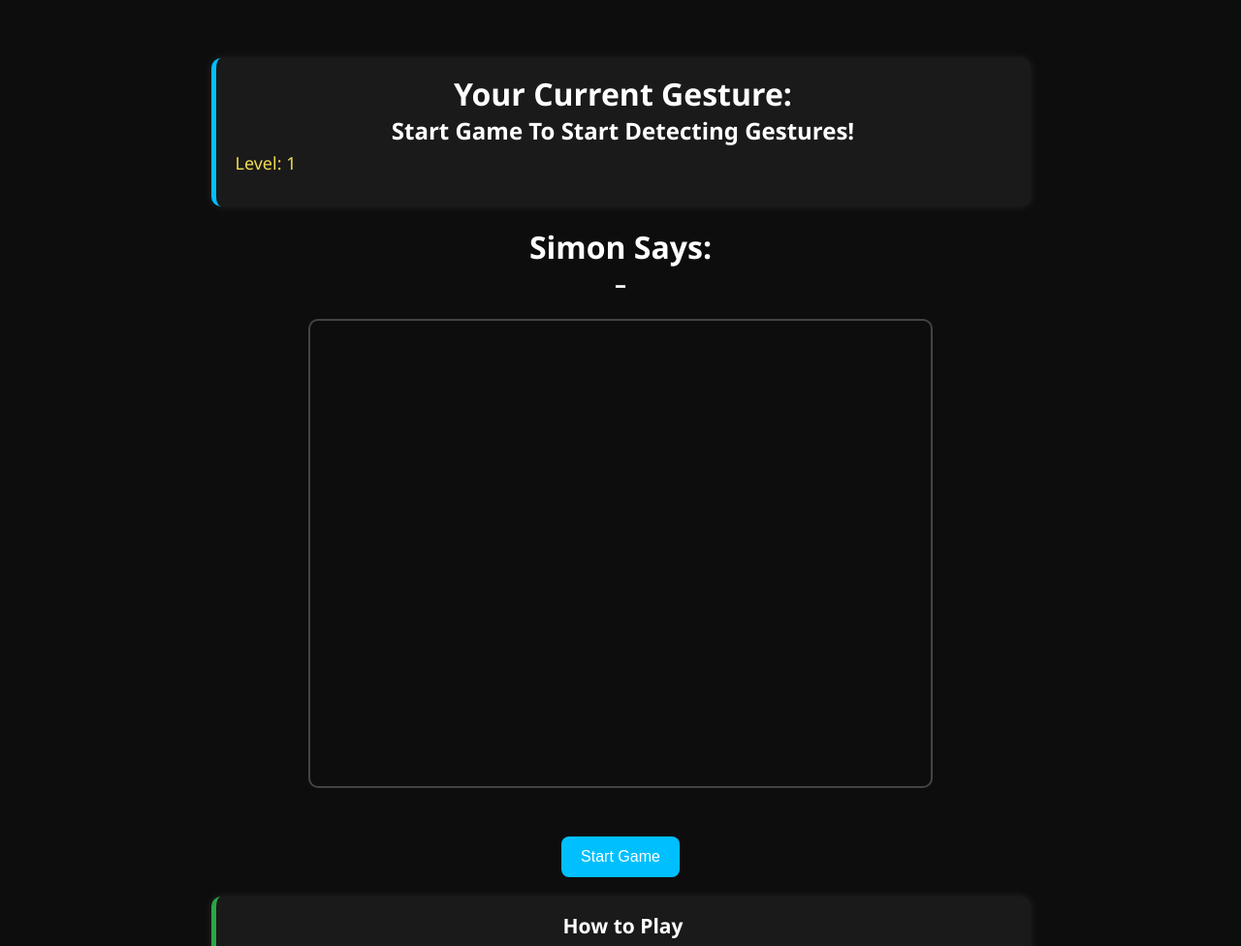
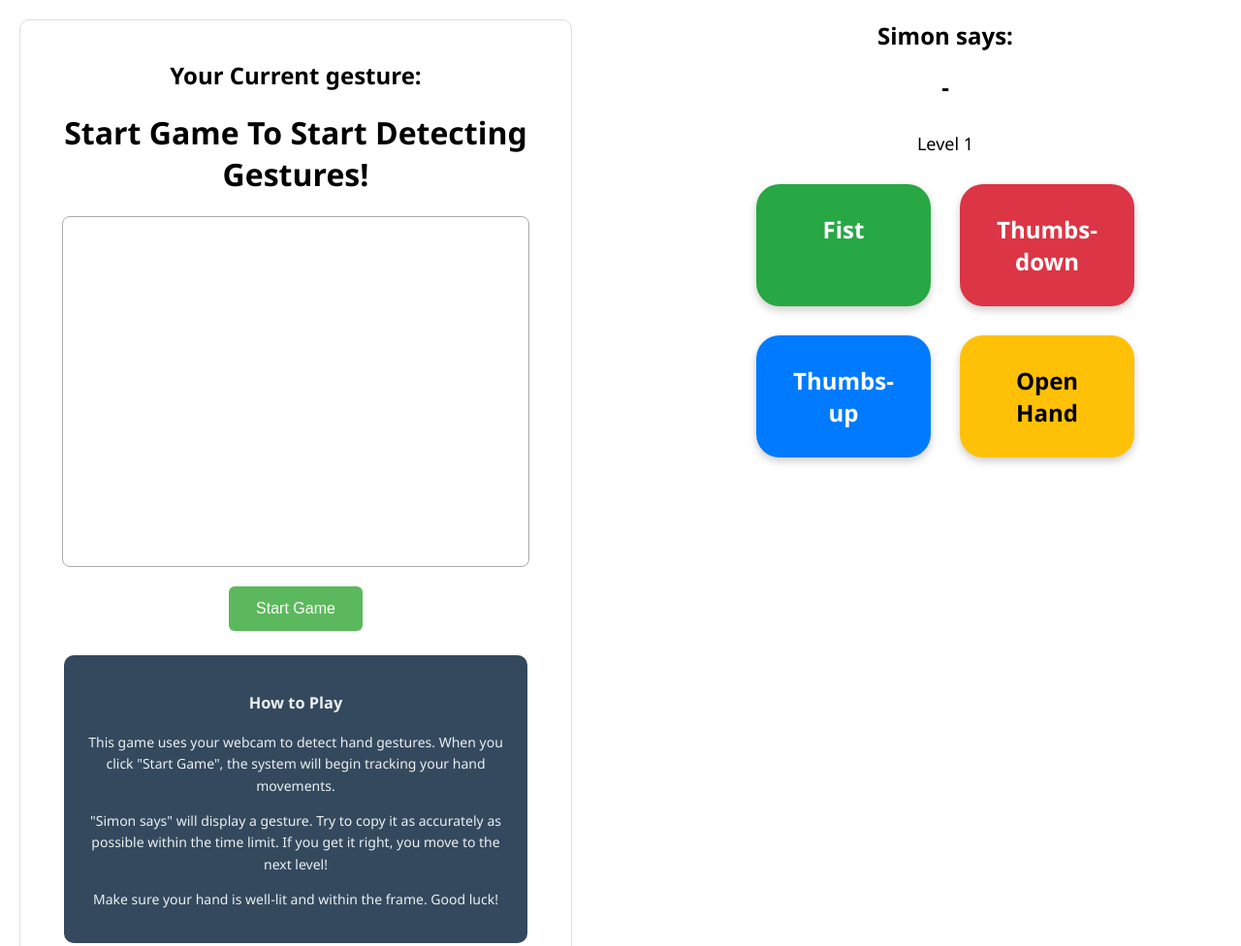
Before and after one commit to SEVerhaak/PRG8-Frontend-AI-Applicatie, a website: page index.html in a window 1280 px wide. Shown: the top 976 px of the page at 97% size. Drawn offline with Linux system fonts and the light colour scheme; a script that the page names is missing.

Commit message:
Added styling and logic

```diff
--- a/index.html
+++ b/index.html
@@ -6,141 +6,186 @@
   <title>MediaPipe Hand Tracking</title>
   <style>
     body {
-      background: #0d0d0d;
       margin: 0;
       padding: 0;
-      color: #fff;
       font-family: 'Segoe UI', Tahoma, Geneva, Verdana, sans-serif;
-      display: flex;
-      justify-content: center;
-      /* Removed align-items: center and height: 100vh */
-      min-height: 100vh;
-      padding-top: 40px; /* Adds space at top */
-      box-sizing: border-box;
-      overflow-x: hidden;
+      background: #ffffff;
+      height: 100vh;
     }
 
-    .flexbox {
+    .main-container {
+      display: flex;
+      justify-content: space-around;
+      align-items: stretch;
+      padding: 20px;
+      min-height: 100vh;
+      box-sizing: border-box;
+    }
+
+    .left-column {
+      margin-right: 50px;
+    }
+
+    .right-column {
+      margin-left: 50px;
+      align-items: center;
+    }
+
+    .left-column, .right-column {
       display: flex;
       flex-direction: column;
-      align-items: center;
       gap: 20px;
-      max-width: 800px;
+      flex: 1;
+    }
+
+    #predictionBox {
       padding: 20px;
-      padding-bottom: 60px;
+      border: 1px solid #ddd;
+      border-radius: 10px;
+      text-align: center;
+      flex: 1;
     }
 
     #container {
+      margin: 20px auto;
+      width: 480px;
+      height: 360px;
+      border: 1px solid #aaa;
+      border-radius: 8px;
+      overflow: hidden;
       position: relative;
-      width: 640px;
-      height: 480px;
-      border: 2px solid #444;
-      border-radius: 10px;
-      overflow: hidden;
     }
 
     video, canvas {
       position: absolute;
       top: 0;
       left: 0;
-      width: 640px;
-      height: 480px;
+      width: 480px;
+      height: 360px;
       transform: scaleX(-1);
     }
 
-    h1, h2, h3 {
-      margin: 0;
-      text-align: center;
+    #feedback {
+      color: #28a745;
+      margin: 10px 0;
     }
 
-    #predictionBox, #instructionBox {
-      background: #1a1a1a;
-      padding: 15px 20px;
-      border-radius: 10px;
-      box-shadow: 0 0 10px rgba(255, 255, 255, 0.1);
-      width: 100%;
+    #start {
+      background-color: #5cb85c;
+      color: white;
+      padding: 14px 28px;
+      border: none;
+      border-radius: 6px;
+      cursor: pointer;
+      font-size: 16px;
     }
 
-    #predictionBox {
-      border-left: 5px solid #00bfff;
+    #start:hover {
+      background-color: #449d44;
+    }
+
+    .right-column h2 {
+      margin: 0;
+    }
+
+    #levelText {
+      margin: 10px 0;
+      font-size: 18px;
+    }
+
+    .gesture-buttons {
+      display: grid;
+      grid-template-columns: repeat(2, 180px); /* wider buttons */
+      gap: 30px; /* more space between */
+      justify-content: center;
+    }
+
+    .gesture-button {
+      padding: 30px;
+      border-radius: 24px;
+      text-align: center;
+      color: white;
+      font-weight: bold;
+      cursor: default;
+      font-size: 24px; /* bigger text */
+      border: none;
+      box-shadow: 0 4px 8px rgba(0,0,0,0.2);
+      transition: transform 0.2s ease;
+    }
+
+    .gesture-button:hover {
+      transform: scale(1.05);
+    }
+
+    .green {
+      background-color: #28a745;
+    }
+
+    .red {
+      background-color: #dc3545;
+    }
+
+    .blue {
+      background-color: #007bff;
+    }
+
+    .yellow {
+      background-color: #ffc107;
+      color: black;
+    }
+
+    .active{
+      background-color: #ffffff; !important;
+      color: #000000; !important;
     }
 
     #instructionBox {
-      border-left: 5px solid #28a745;
+      background-color: #34495e;
+      color: #ecf0f1;
+      padding: 20px;
+      border-radius: 10px;
       font-size: 14px;
-      line-height: 1.5;
-    }
-
-    #start {
-      background-color: #00bfff;
-      color: #fff;
-      border: none;
-      padding: 12px 20px;
-      font-size: 16px;
-      border-radius: 8px;
-      cursor: pointer;
-      transition: background-color 0.3s ease;
-    }
-
-    #start:hover {
-      background-color: #009acd;
-    }
-
-    #levelText {
-      font-size: 18px;
-      margin-top: 5px;
-      color: #f0db4f;
-    }
-
-    #feedback {
-      font-size: 16px;
-      margin-top: 10px;
-      color: #3ec639;
+      line-height: 1.6;
+      margin: 25px;
     }
 
   </style>
 </head>
 <body>
-<div class="flexbox">
-
-  <!-- Current Gesture Info -->
+<div class="main-container">
+  <!-- Left Side -->
+  <div class="left-column">
     <div id="predictionBox">
-    <h1>Your Current Gesture:</h1>
-    <h2 id="prediction">Start Game To Start Detecting Gestures!</h2>
-    <p id="levelText">Level: 1</p>
-  </div>
-
-  <!-- Simon Says Prompt -->
-  <div>
-    <h1>Simon Says:</h1>
-    <h2 id="simon">–</h2>
-  </div>
-
-  <!-- Hand Detection Display -->
+      <h2>Your Current gesture:</h2>
+      <h1 id="prediction">Start Game To Start Detecting Gestures!</h1>
       <div id="container">
         <video id="video" autoplay playsinline></video>
         <canvas id="canvas"></canvas>
       </div>
-
-  <!-- Feedback & Start -->
       <h3 id="feedback"></h3>
       <button id="start">Start Game</button>
-
-  <!-- Instructions -->
       <div id="instructionBox">
-    <h2>How to Play</h2>
-    <p>
-      This game uses your webcam to detect hand gestures. When you click "Start Game", the system will begin tracking your hand movements.
-      <br><br>
-      "Simon says" will display a gesture. Try to copy it as accurately as possible within the time limit.
-      If you get it right, you move to the next level!
-      <br><br>
-      Make sure your hand is well-lit and within the frame. Good luck!
-    </p>
+        <h3>How to Play</h3>
+        <p>This game uses your webcam to detect hand gestures. When you click "Start Game", the system will begin tracking your hand movements.</p>
+        <p>"Simon says" will display a gesture. Try to copy it as accurately as possible within the time limit. If you get it right, you move to the next level!</p>
+        <p>Make sure your hand is well-lit and within the frame. Good luck!</p>
+      </div>
+    </div>
   </div>
 
+  <!-- Right Side -->
+  <div class="right-column">
+    <h2>Simon says:</h2>
+    <h2 id="simon">-</h2>
+    <p id="levelText">Level 1</p>
+    <div class="gesture-buttons">
+      <div id="fist" class="gesture-button green">Fist</div>
+      <div id="thumbsDown" class="gesture-button red">Thumbs-down</div>
+      <div id="thumbsUp" class="gesture-button blue">Thumbs-up</div>
+      <div id="openHand" class="gesture-button yellow">Open Hand</div>
     </div>
-
+  </div>
+</div>
 <!-- External JS -->
 <script type="module" src="./src/main.js"></script>
 <script src="https://unpkg.com/ml5@1/dist/ml5.min.js"></script>
--- a/package.json
+++ b/package.json
@@ -6,7 +6,8 @@
   "scripts": {
     "dev": "vite",
     "build": "vite build",
-    "preview": "vite preview"
+    "preview": "vite preview",
+    "deploy": "gh-pages -d dist"
   },
   "devDependencies": {
     "vite": "^6.2.0"
@@ -17,5 +18,6 @@
     "@mediapipe/face_mesh": "^0.4.1633559619",
     "@mediapipe/hands": "^0.4.1675469240",
     "@mediapipe/tasks-vision": "^0.10.22-rc.20250304"
-  }
+  },
+  "homepage": "https://SEVerhaak.github.io/PRG8-Frontend-AI-Applicatie"
 }
--- a/src/main.js
+++ b/src/main.js
@@ -9,6 +9,12 @@ const predictionText = document.getElementById('prediction');
 const simonText = document.getElementById('simon');
 const startBtton = document.getElementById('start');
 const feedbackText = document.getElementById('feedback');
+const fist = document.getElementById('fist');
+const thumbsDown = document.getElementById('thumbsDown')
+const thumbsUp = document.getElementById('thumbsUp')
+const openHand = document.getElementById('openHand');
+const gameElements = [fist, thumbsDown, thumbsUp, openHand];
+
 
 const optionArray = ['fist', 'openHand', 'thumbsUp', 'thumbsDown'];
 let orderArray = [];
@@ -121,12 +127,26 @@ function showInstructions() {
     simonText.innerText = '-';
     gameLoopCounter = 0;
 
+    for (let i = 0; i < gameElements.length; i++) {
+        gameElements[i].classList.remove('active');
+    }
+
     const showNext = () => {
         if (gameLoopCounter < orderArray.length) {
+            for (let i = 0; i < gameElements.length; i++) {
+                gameElements[i].classList.remove('active');
+            }
+
+            const element = document.getElementById(orderArray[gameLoopCounter]);
+            element.classList.add('active');
+
             simonText.innerText = orderArray[gameLoopCounter];
             gameLoopCounter++;
             setTimeout(showNext, holdTime);
         } else {
+            for (let i = 0; i < gameElements.length; i++) {
+                gameElements[i].classList.remove('active');
+            }
             simonText.innerText = 'Your turn!';
             arrayEntry = 0;
             answerArray = [];
@@ -249,8 +269,10 @@ async function makePrediction(data) {
                     } else {
                         // Wait 2 seconds before allowing next prediction
                         setTimeout(() => {
-                            feedbackText.innerText = 'Go!';
-                            waitingBetweenGestures = false;
+                            if (gameStarted){
+                                feedbackText.innerText = 'Go!';
+                                waitingBetweenGestures = false;
+                            }
                         }, 2000);
                     }
                 } else {
--- a/vite.config.js
+++ b/vite.config.js
@@ -1,4 +1,4 @@
 export default {
-    base: '/my-gesture-game/', // Adjust this to your repository name
+    base: '/PRG8-Frontend-AI-Applicatie/', // Adjust this to your repository name
     // other Vite configurations...
 };
```
Lines whose indentation alone changed are shown as unchanged.
